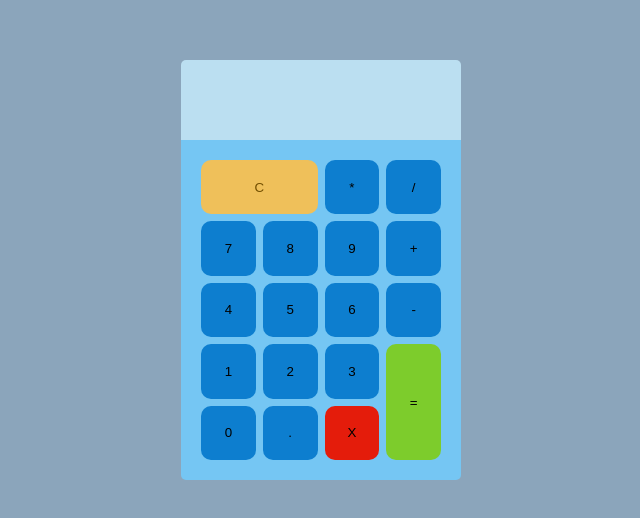
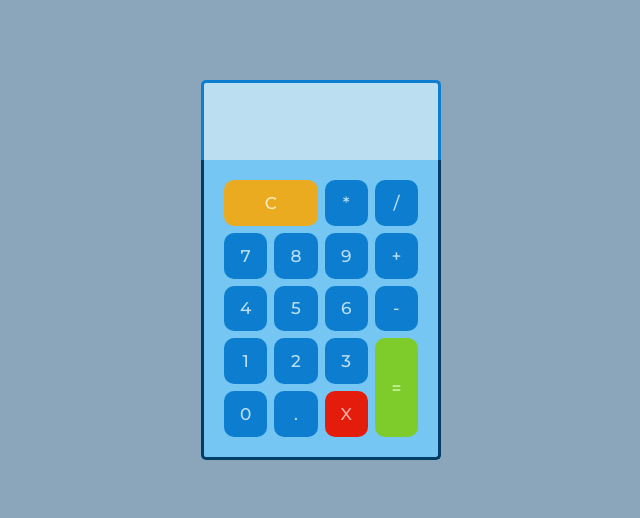
Before and after one commit to GabKV27511/Calculadora-JS, a plain HTML site: page index.html in a window 1280 px wide. Shown: the part 130-648 px from the top of the page, without its empty margins (319-959 px from the left). Drawn offline with Linux system fonts and the light colour scheme.

Commit message:
bugs do css corrigido

```diff
--- a/script.js
+++ b/script.js
@@ -3,9 +3,11 @@
 let visor = document.querySelector("#visorResultados");
 let botoes = document.querySelectorAll(".numeros");
 
-
 botoes.forEach(function(numero){
     numero.addEventListener("click", function(){
+        if ( visor.innerText.length >= 19) {
+        return;
+    }
         if (visor.innerText === "0") {
             visor.innerText = numero.innerText;
         } else {
@@ -19,9 +21,8 @@ botoes.forEach(function(numero){
 operadores = document.querySelectorAll(".operadores");
 
 operadores.forEach(function(operador){
+    operador.addEventListener("click", function(){
 
-
-    operador.addEventListener("click", function(){
         let listaDeSinais = "+-*/";
         let ultimoCaractere = visor.innerText.slice(-1);
 
--- a/style.css
+++ b/style.css
@@ -1,7 +1,13 @@
 @import url('https://fonts.googleapis.com/css2?family=Montserrat:ital,wght@0,100..900;1,100..900&display=swap');
 
+*{
+    font-family: "Montserrat", sans-serif;
+    box-sizing: border-box;
+    font-weight: 500;
+    font-size: 17px;
+    color: #bbdff1;
+}
 body{
-    font-family: "Montserrat", sans-serif;
     display: flex;
     justify-content: center;
     align-items: center;
@@ -10,10 +16,15 @@ body{
     background-color: #8ba5bb;
 }
 #visorResultados{
+    border: 3px solid #0d7ecf;
+    border-bottom: 0;
     background-color: #bbdff1;
-    width: 280px;
+    color: #0d7ecf;
+    width: 240px;
     height: 80px;
+    padding: 10px;
     border-radius: 5px 5px 0px 0px;
+    overflow: hidden;
     display: flex;
     flex-direction: row-reverse;
     align-items: center;
@@ -22,12 +33,13 @@ body{
     background-color: #75c6f3;
     padding: 20px;
     border-radius: 0px 0px 5px 5px;
+    border: 3px solid #003e6a;
+    border-top: 0;
     height: 300px;
     width: 240px;
     display: grid;
     grid-template-columns: repeat(4, 1fr);
     gap: 7px;
-
 }
 button{
     width: 100%;
@@ -38,13 +50,15 @@ button{
 }
 #zerarVisor{
     grid-column: span 2;
-    background-color: #EFC05A;
-    color: #734f00;
+    background-color: #ebab21;
+    color: #ffeabc;
 }
 #igual{
     background-color: #7DCC2C;
     grid-row: span 2;
+    color: #dbfbbb;
 }
 #deletarCaractere{
     background-color:#E41C0B;
+    color: #ffafa8;
 }
```
Also changed, not shown: index.html (+0 -2 lines).
